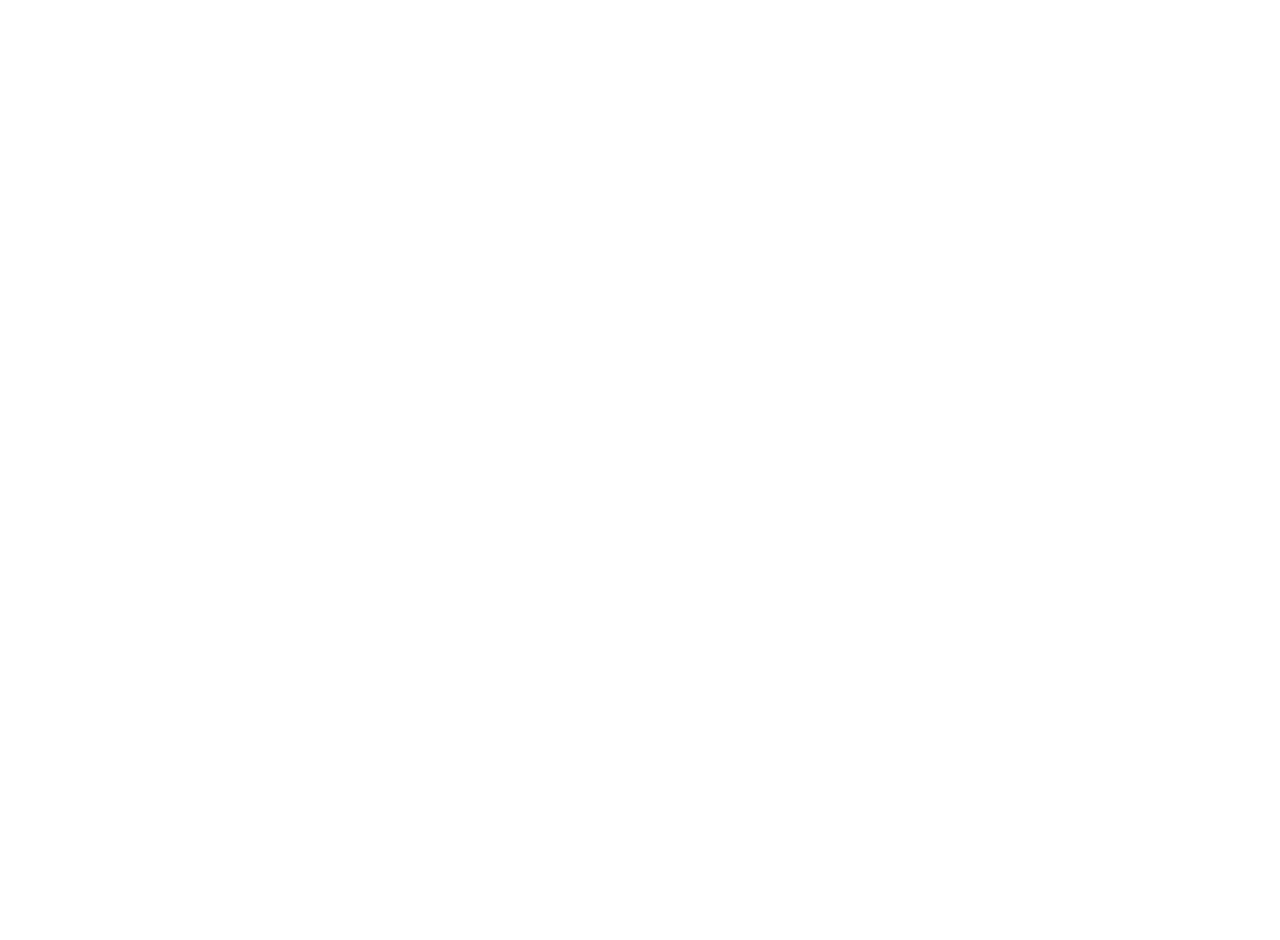
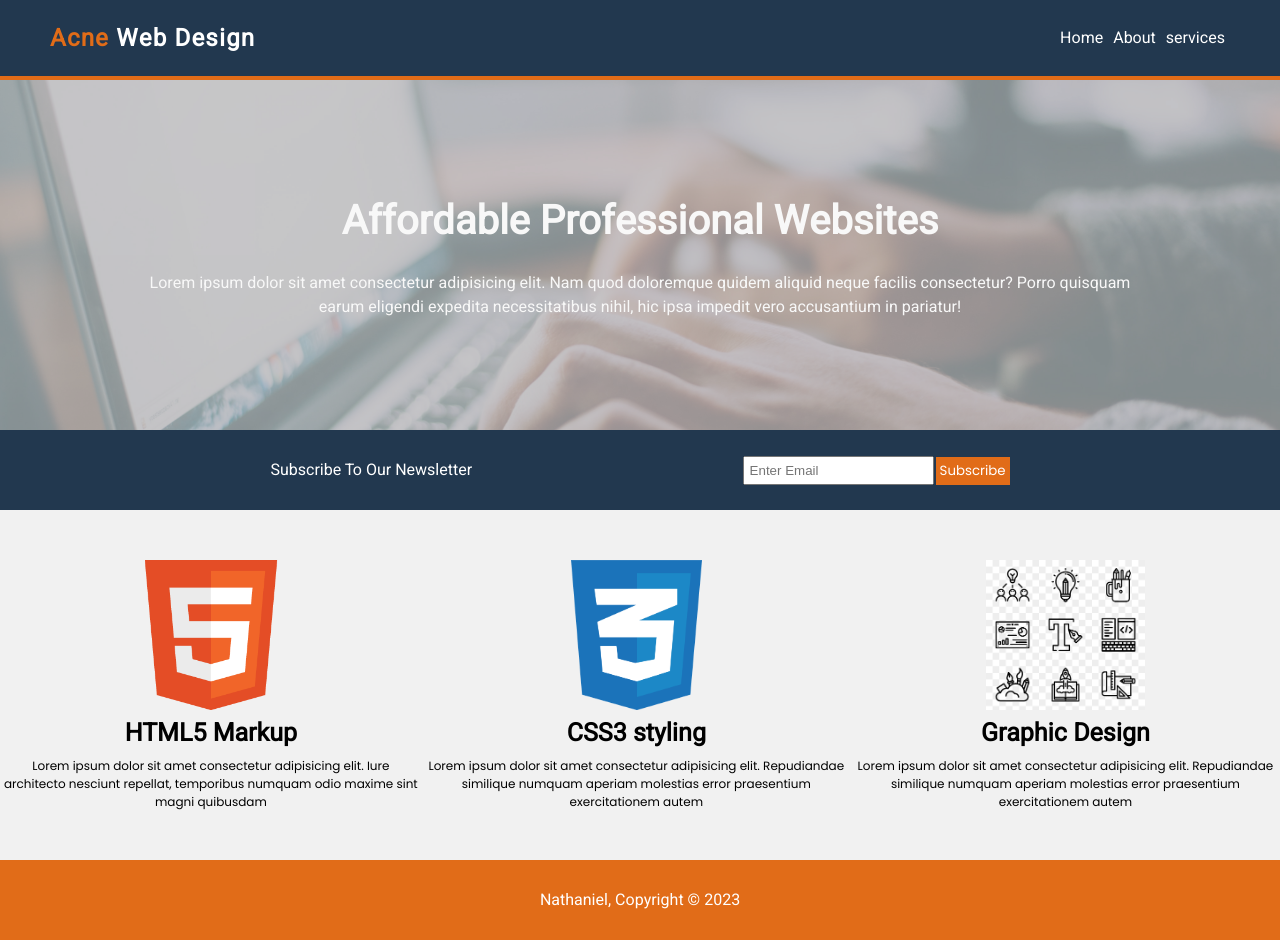
Before and after one commit to Nathankoth/there, a plain HTML site: page index.html in a window 1280 px wide. Before the commit the page ends 800 px from the top, so only its background shows below. Drawn offline with Linux system fonts and the light colour scheme.

Commit message:
site done

```diff
--- a/index.html
+++ b/index.html
@@ -4,9 +4,55 @@
     <meta charset="UTF-8">
     <meta http-equiv="X-UA-Compatible" content="IE=edge">
     <meta name="viewport" content="width=device-width, initial-scale=1.0">
+    <link rel="stylesheet" href="style.css">
     <title>wednesday class</title>
 </head>
 <body>
-
+    <header class="logo-nav">
+            <div class="logo">
+                <h2>Acne <span>Web Design </span></h2>
+            </div>
+                <nav>
+                    <a href="#"> Home</a>
+                    <a href="#">About</a>
+                    <a href="#">services</a>
+                </nav>
+    </header>
+    <main>
+        <h1>Affordable Professional Websites</h1>
+        <p>Lorem ipsum dolor sit amet consectetur adipisicing elit.
+             Nam quod doloremque quidem aliquid neque facilis consectetur?
+             Porro quisquam earum eligendi expedita necessitatibus nihil,
+              hic ipsa impedit vero accusantium in pariatur!
+        </p>
+    </main>
+    <section>
+        <div>
+            <p>Subscribe To Our Newsletter</p>
+        </div>
+        <div>
+            <input type="email" placeholder="Enter Email" ><button type="submit">Subscribe</button>
+        </div>
+    </section>
+    <aside>
+        <div class="html">
+            <div class="htmlimg"></div>
+            <h2>HTML5 Markup</h2>
+            <p>Lorem ipsum dolor sit amet consectetur adipisicing elit. Iure architecto nesciunt repellat, temporibus numquam odio maxime sint magni quibusdam</p>
+        </div>
+        <div class="css">
+            <div class="cssimg"></div>
+            <h2>CSS3 styling</h2>
+            <p>Lorem ipsum dolor sit amet consectetur adipisicing elit. Repudiandae similique numquam aperiam molestias error praesentium exercitationem autem </p>
+        </div>
+        <div class="graphics">
+            <div class="graphicsimg"></div>
+            <h2>Graphic Design</h2>
+            <p>Lorem ipsum dolor sit amet consectetur adipisicing elit. Repudiandae similique numquam aperiam molestias error praesentium exercitationem autem </p>
+        </div>
+    </aside>
+    <footer>
+        <p>Nathaniel, Copyright &copy; 2023 </p>
+    </footer>
 </body>
 </html>
--- /dev/null
+++ b/style.css
@@ -0,0 +1,132 @@
+@import url('https://fonts.googleapis.com/css2?family=Heebo&family=Poppins&display=swap');
+*{
+    margin: 0;
+    padding: 0;
+    box-sizing: border-box;
+}
+body{
+    background: #f1f1f1;
+    font-family: Heebo,poppins, Arial, Helvetica, sans-serif;
+}
+
+.logo h2{
+    color: #e16c18;
+    letter-spacing: 0.05em;
+}
+.logo h2 span{
+    color: #ffffff;
+}
+nav{
+    display: flex;
+    justify-content: space-between;
+    align-self: center;
+
+}
+nav a{
+    padding: 0px 5px 0px 5px;
+    list-style: none;
+    text-decoration: none;
+    color: #fff;
+}
+nav a:hover{
+    color: #e16c18;
+    transition: 500ms;
+}
+
+.logo-nav{
+    display: flex;
+    justify-content: space-between;
+    align-items: center;
+    height: 80px;
+    background: #22384f;
+    border-bottom: 4px solid #e16c18;
+    padding: 0px 50px 0px 50px;
+}
+main{
+    color: #fff;
+    opacity: 0.5;
+    text-align: center;
+    background-image:url(images/lappy3jpg.jpg) ;
+    height: 350px;
+    background-position: center;
+    background-size: cover;
+    background-repeat: no-repeat;
+    display: flex;
+    flex-direction: column;
+    align-items: center;
+    justify-content: center;
+}
+main h1{
+    font-size: 40px;
+    margin-bottom: 20px;
+}
+main p{
+    width: 80%;
+}
+section{
+    display: flex;
+    color: #fff;
+    align-items: center;
+    justify-content: space-evenly;
+    background: #22384f;
+    height: 80px;
+}
+section p{
+    font-size: 16px;
+}
+section input{
+    padding: 5px;
+    margin-right: 2px;
+}
+section button{
+    font-family: poppins;
+    padding: 4px;
+    background-color: #e16c18;
+    border: none;
+    color: #fff;
+    cursor: pointer;
+}
+aside{
+    display: flex;
+    height: 350px;
+    align-items: center;
+    justify-content: space-evenly;
+    text-align: center;
+}
+aside h2{
+    font-size: 25px;
+    margin: 5px 0px 5px 0px;
+}
+aside p{
+    font-family: poppins;
+    font-size: 12px;
+}
+aside .html .htmlimg{
+    background-image: url(images/html5-logo-31813.png);
+    background-position: center;
+    background-size: contain;
+    background-repeat: no-repeat;
+    height: 150px;
+}
+aside .css .cssimg{
+    background-image: url(images/css1.png);
+    background-position: center;
+    background-size: contain;
+    background-repeat: no-repeat;
+    height: 150px;
+}
+aside .graphics .graphicsimg{
+    background-image: url(images/graphics.png);
+    background-position: center;
+    background-size: contain;
+    background-repeat: no-repeat;
+    height: 150px;
+}
+footer{
+    height: 80px;
+    background: #e16c18;
+    display: flex;
+    align-items: center;
+    justify-content: center;
+    color: #fff;
+}
```
Also changed, not shown: images/css1.png (added), images/graphics.png (added), images/html5-logo-31813.png (added), images/lappy3jpg.jpg (added).
